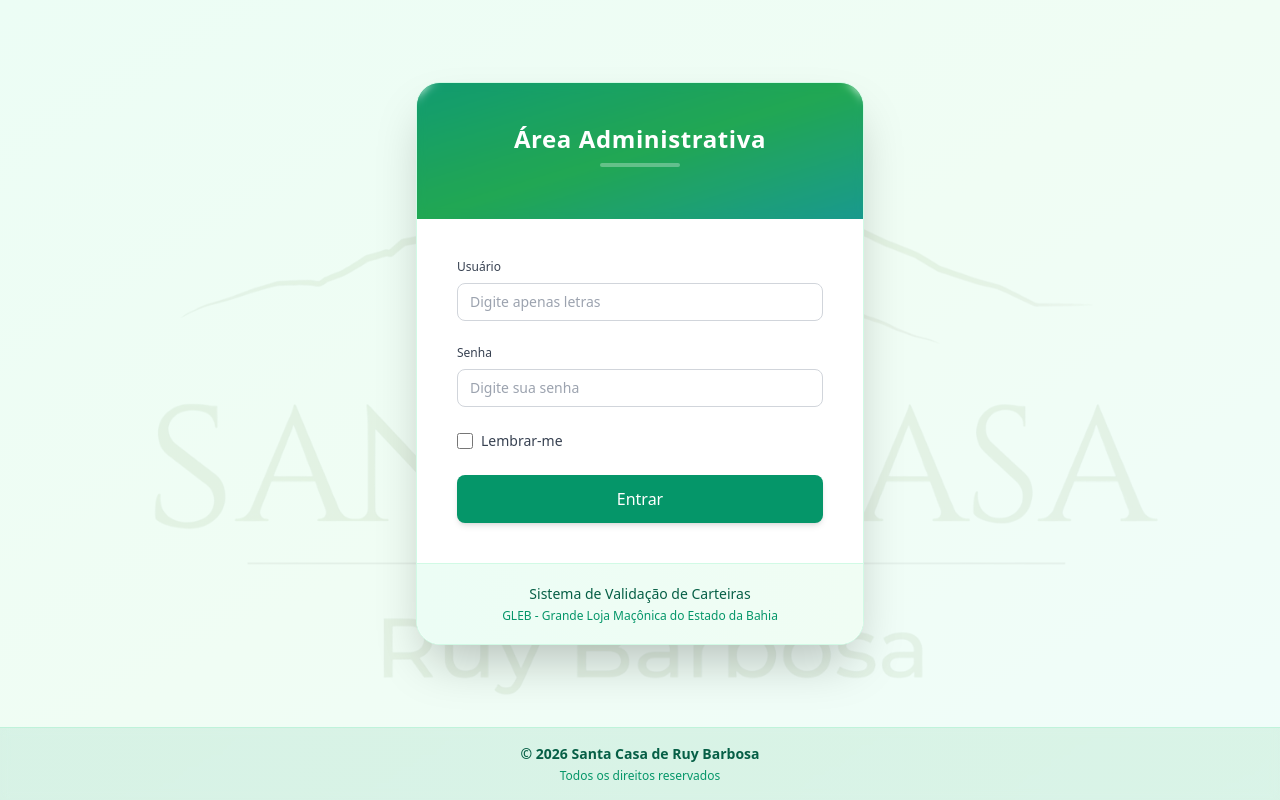
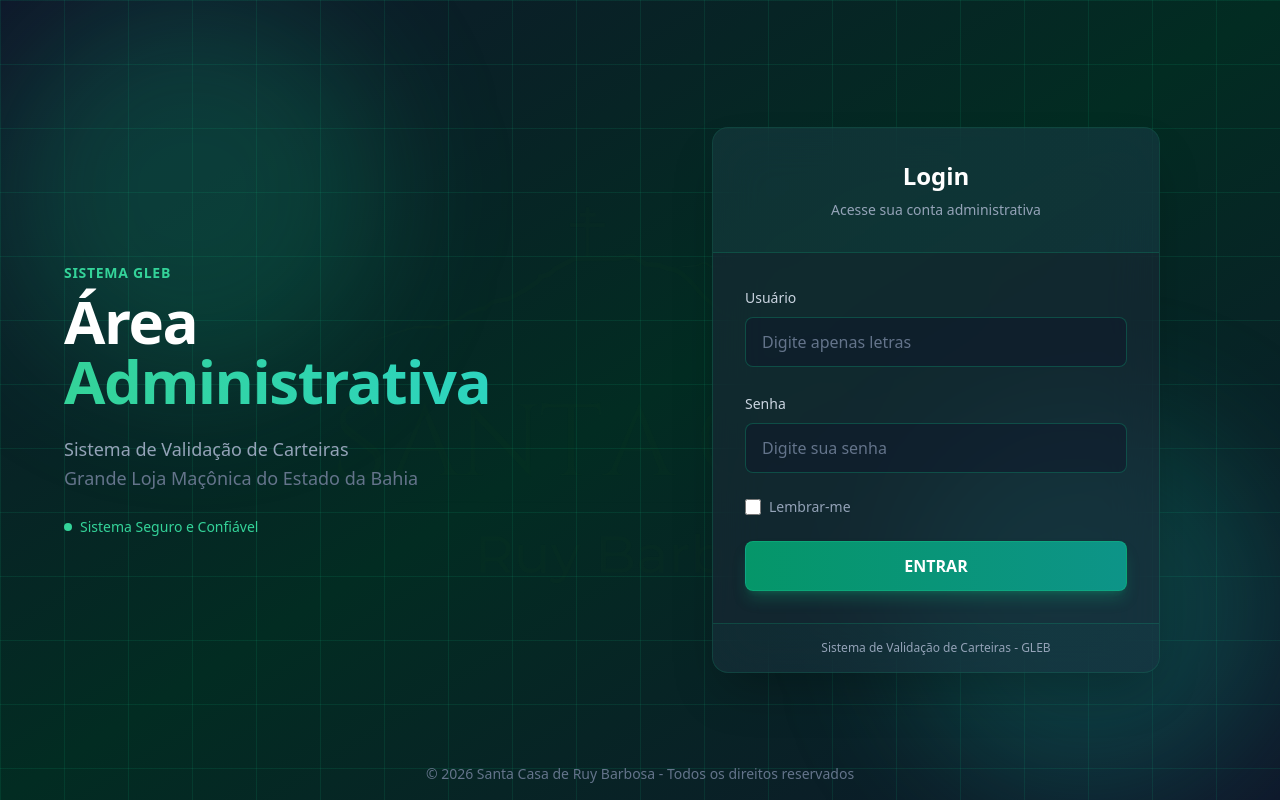
Before and after one commit to dihgomes/sistema_gleb, a React (Vite) app in the folder frontend/: page /admin/login in a window 1280 px wide. Built offline with nearby package versions, Linux system fonts and the light colour scheme; no server answers.

Commit message:
Melhorando a tela de login

```diff
--- a/frontend/src/components/admin/LoginPage.tsx
+++ b/frontend/src/components/admin/LoginPage.tsx
@@ -1,7 +1,4 @@
 import { useState, FormEvent } from 'react';
-import Input from '../ui/Input';
-import Checkbox from '../ui/Checkbox';
-import Button from '../ui/Button';
 import { API_ENDPOINTS } from '../../config/api';
 
 export default function LoginPage() {
@@ -69,32 +66,65 @@ export default function LoginPage() {
   };
 
   return (
-    <div className="min-h-screen bg-gradient-to-br from-emerald-50 via-green-50 to-teal-50 flex flex-col relative">
-      <div className="fixed inset-0 flex items-center justify-center pointer-events-none z-0 overflow-hidden">
+    <div className="min-h-screen bg-gradient-to-br from-slate-900 via-emerald-950 to-slate-900 flex items-center justify-center px-4 py-8 relative overflow-hidden">
+      {/* Background com efeitos */}
+      <div className="fixed inset-0 z-0">
+        {/* Grid pattern */}
+        <div className="absolute inset-0 bg-[linear-gradient(to_right,#10b98120_1px,transparent_1px),linear-gradient(to_bottom,#10b98120_1px,transparent_1px)] bg-[size:4rem_4rem]"></div>
+
+        {/* Logo watermark */}
+        <div className="absolute inset-0 flex items-center justify-center opacity-[0.03]">
           <img
             src="/santacasa-icon.png"
             alt="Santa Casa Background"
-          className="min-w-full min-h-full object-cover opacity-[0.08]"
+            className="w-[800px] h-[800px] object-contain"
           />
         </div>
 
-      <div className="flex-1 flex items-center justify-center px-4 py-8">
-        <div className="w-full max-w-md relative z-10">
-        <div className="bg-white rounded-3xl shadow-2xl overflow-hidden border border-emerald-100">
-          <div className="bg-gradient-to-br from-emerald-600 via-green-600 to-teal-600 p-10 text-center relative overflow-hidden">
-            <div className="absolute inset-0 bg-white/5 backdrop-blur-sm"></div>
-            <div className="relative z-10">
-              <h1 className="text-2xl font-bold text-white tracking-wide mb-2">
-                Área Administrativa
+        {/* Gradient overlays */}
+        <div className="absolute top-0 left-0 w-96 h-96 bg-emerald-500/20 rounded-full blur-3xl"></div>
+        <div className="absolute bottom-0 right-0 w-96 h-96 bg-teal-500/20 rounded-full blur-3xl"></div>
+      </div>
+
+      {/* Container principal */}
+      <div className="w-full max-w-6xl mx-auto grid md:grid-cols-2 gap-8 items-center relative z-10">
+        {/* Lado esquerdo - Branding */}
+        <div className="hidden md:block text-white space-y-6">
+          <div className="space-y-2">
+            <p className="text-emerald-400 text-sm font-semibold tracking-wider uppercase">Sistema GLEB</p>
+            <h1 className="text-6xl font-bold tracking-tight">
+              Área
+              <br />
+              <span className="text-transparent bg-clip-text bg-gradient-to-r from-emerald-400 to-teal-400">
+                Administrativa
+              </span>
             </h1>
-              <div className="w-20 h-1 bg-white/30 mx-auto rounded-full mb-3" />
+          </div>
+          <p className="text-slate-400 text-lg max-w-lg leading-relaxed">
+            Sistema de Validação de Carteiras
+            <br />
+            <span className="text-slate-500">Grande Loja Maçônica do Estado da Bahia</span>
+          </p>
+          <div className="flex items-center gap-2 text-emerald-400">
+            <div className="w-2 h-2 bg-emerald-400 rounded-full animate-pulse"></div>
+            <span className="text-sm">Sistema Seguro e Confiável</span>
           </div>
         </div>
 
-          <div className="p-10">
+        {/* Lado direito - Formulário */}
+        <div className="w-full max-w-md mx-auto">
+          <div className="bg-slate-800/50 backdrop-blur-xl rounded-2xl border border-emerald-500/20 shadow-2xl overflow-hidden">
+            {/* Header do card */}
+            <div className="bg-gradient-to-r from-emerald-600/10 to-teal-600/10 border-b border-emerald-500/20 p-8 text-center">
+              <h2 className="text-2xl font-bold text-white mb-2">Login</h2>
+              <p className="text-slate-400 text-sm">Acesse sua conta administrativa</p>
+            </div>
+
+            {/* Formulário */}
+            <div className="p-8">
               <form onSubmit={handleSubmit} className="space-y-6">
                 {error && (
-                <div className="bg-red-50 border-l-4 border-red-500 text-red-700 px-4 py-3 rounded-r-lg text-sm flex items-start gap-2">
+                  <div className="bg-red-500/10 border border-red-500/50 text-red-400 px-4 py-3 rounded-lg text-sm flex items-start gap-2 backdrop-blur-sm">
                     <svg className="w-5 h-5 flex-shrink-0 mt-0.5" fill="currentColor" viewBox="0 0 20 20">
                       <path fillRule="evenodd" d="M10 18a8 8 0 100-16 8 8 0 000 16zM8.707 7.293a1 1 0 00-1.414 1.414L8.586 10l-1.293 1.293a1 1 0 101.414 1.414L10 11.414l1.293 1.293a1 1 0 001.414-1.414L11.414 10l1.293-1.293a1 1 0 00-1.414-1.414L10 8.586 8.707 7.293z" clipRule="evenodd" />
                     </svg>
@@ -102,8 +132,9 @@ export default function LoginPage() {
                   </div>
                 )}
 
-              <Input
-                label="Usuário"
+                <div className="space-y-2">
+                  <label className="text-slate-300 text-sm font-medium">Usuário</label>
+                  <input
                     type="text"
                     value={usuario}
                     onChange={handleUsuarioChange}
@@ -111,51 +142,71 @@ export default function LoginPage() {
                     required
                     autoComplete="username"
                     maxLength={50}
+                    className="w-full px-4 py-3 bg-slate-900/50 border border-emerald-500/30 rounded-lg text-white placeholder-slate-500 focus:outline-none focus:border-emerald-500 focus:ring-2 focus:ring-emerald-500/20 transition-all"
                   />
+                </div>
 
-              <Input
-                label="Senha"
+                <div className="space-y-2">
+                  <label className="text-slate-300 text-sm font-medium">Senha</label>
+                  <input
                     type="password"
                     value={senha}
                     onChange={(e) => setSenha(e.target.value)}
                     placeholder="Digite sua senha"
                     required
                     autoComplete="current-password"
+                    className="w-full px-4 py-3 bg-slate-900/50 border border-emerald-500/30 rounded-lg text-white placeholder-slate-500 focus:outline-none focus:border-emerald-500 focus:ring-2 focus:ring-emerald-500/20 transition-all"
                   />
+                </div>
 
-              <Checkbox
-                label="Lembrar-me"
+                <div className="flex items-center">
+                  <input
+                    type="checkbox"
+                    id="remember"
                     checked={lembrarMe}
                     onChange={(e) => setLembrarMe(e.target.checked)}
+                    className="w-4 h-4 bg-slate-900/50 border-emerald-500/30 rounded text-emerald-500 focus:ring-emerald-500/20"
                   />
+                  <label htmlFor="remember" className="ml-2 text-sm text-slate-400">
+                    Lembrar-me
+                  </label>
+                </div>
 
-              <Button type="submit" isLoading={isLoading}>
-                Entrar
-              </Button>
+                <button
+                  type="submit"
+                  disabled={isLoading}
+                  className="w-full py-3 px-4 bg-gradient-to-r from-emerald-600 to-teal-600 hover:from-emerald-500 hover:to-teal-500 text-white font-semibold rounded-lg shadow-lg shadow-emerald-500/25 transition-all duration-200 disabled:opacity-50 disabled:cursor-not-allowed border border-emerald-500/50"
+                >
+                  {isLoading ? (
+                    <span className="flex items-center justify-center gap-2">
+                      <svg className="animate-spin h-5 w-5" xmlns="http://www.w3.org/2000/svg" fill="none" viewBox="0 0 24 24">
+                        <circle className="opacity-25" cx="12" cy="12" r="10" stroke="currentColor" strokeWidth="4"></circle>
+                        <path className="opacity-75" fill="currentColor" d="M4 12a8 8 0 018-8V0C5.373 0 0 5.373 0 12h4zm2 5.291A7.962 7.962 0 014 12H0c0 3.042 1.135 5.824 3 7.938l3-2.647z"></path>
+                      </svg>
+                      Entrando...
+                    </span>
+                  ) : (
+                    'ENTRAR'
+                  )}
+                </button>
               </form>
             </div>
 
-          <div className="bg-gradient-to-r from-emerald-50 to-green-50 px-8 py-5 text-center border-t border-emerald-100">
-            <p className="text-sm font-medium text-emerald-800">
-              Sistema de Validação de Carteiras
-            </p>
-            <p className="text-xs text-emerald-600 mt-1">
-              GLEB - Grande Loja Maçônica do Estado da Bahia
+            {/* Footer do card */}
+            <div className="bg-gradient-to-r from-emerald-600/5 to-teal-600/5 border-t border-emerald-500/20 px-8 py-4 text-center">
+              <p className="text-slate-400 text-xs">
+                Sistema de Validação de Carteiras - GLEB
               </p>
             </div>
           </div>
         </div>
       </div>
 
-      <footer className="bg-gradient-to-r from-emerald-600/10 to-green-600/10 backdrop-blur-sm border-t border-emerald-200/50 py-4 relative z-10">
-        <div className="text-center">
-          <p className="text-sm text-emerald-800 font-semibold">
-            © {new Date().getFullYear()} Santa Casa de Ruy Barbosa
+      {/* Footer */}
+      <footer className="fixed bottom-0 left-0 right-0 py-4 text-center z-10">
+        <p className="text-slate-500 text-sm">
+          © {new Date().getFullYear()} Santa Casa de Ruy Barbosa - Todos os direitos reservados
         </p>
-          <p className="text-xs text-emerald-600 mt-1">
-            Todos os direitos reservados
-          </p>
-        </div>
       </footer>
     </div>
   );
```
Lines whose indentation alone changed are shown as unchanged.
